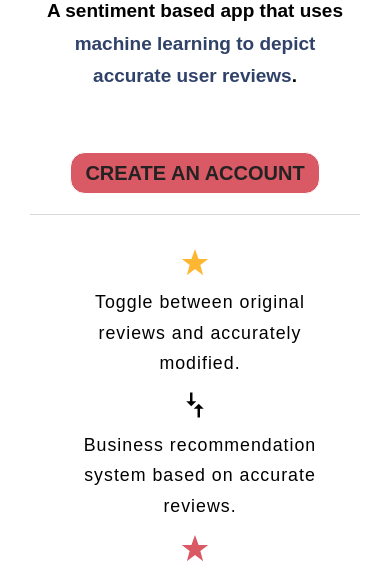
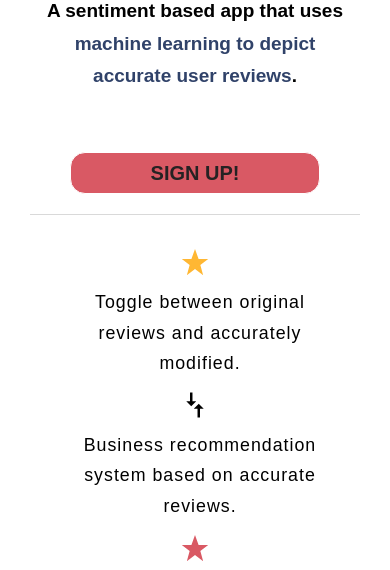
Before and after one commit to BW-YELP-FEELERS/Yelp-Feelers-UI-Lukas, a plain HTML site: page index.html in a window 390 px wide. Shown: the part 243-813 px from the top of the page. Drawn offline with Linux system fonts and the light colour scheme; a web font is replaced by a local one.

Commit message:
button change

```diff
--- a/index.html
+++ b/index.html
@@ -67,7 +67,7 @@
                                 </div>
                             </div>
                             <a href="https://5db2830bddab719eaafd4ad6--goofy-goldberg-70f613.netlify.com/">
-                                <button id="btn-mobile-mq">Create an Account</button>
+                                <button id="btn-mobile-mq">Sign Up!</button>
                             </a>
                             <img class="mobile-svg" src="img/mobile.svg" alt="Picture of a mobile phone">
                         </div>
```
